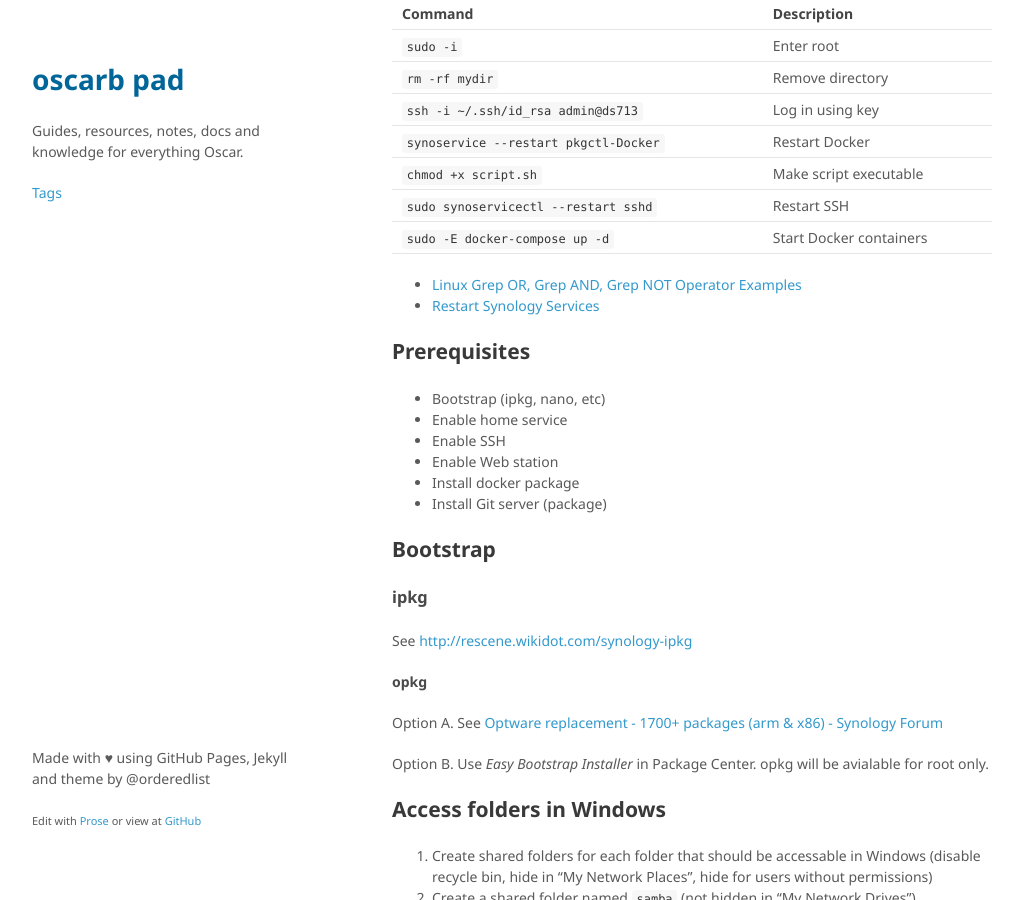
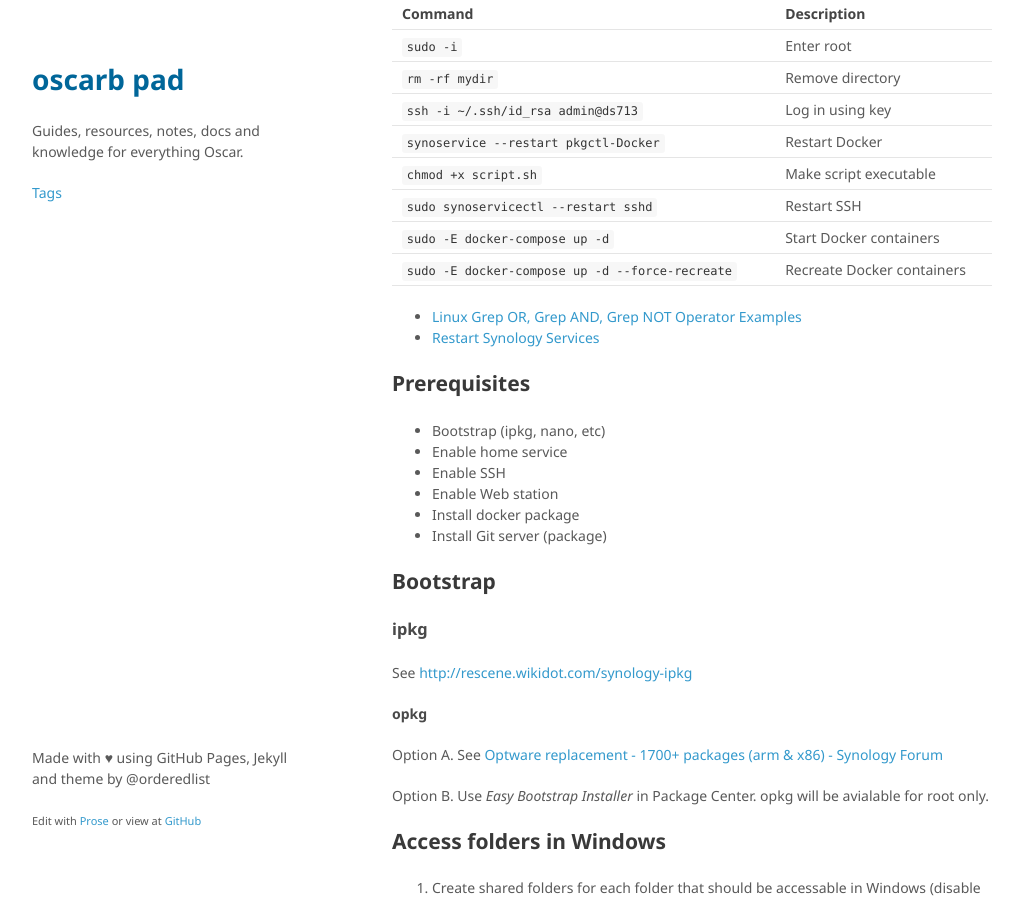
Before and after one commit to oscarb/pad, a Jekyll site: the page built from _docs/ds713.md, in a window 1280 px wide and 900 px high, scrolled down 1994 px. Shown: the whole window, without its empty margins (128-1151 px from the left). Built offline with Jekyll 4.4.1, drawn with Linux system fonts in a browser that asks for light colours; some web fonts are replaced.

Commit message:
Update ds713.md

```diff
--- a/_docs/ds713.md
+++ b/_docs/ds713.md
@@ -43,6 +43,8 @@ Command | Description
 `chmod +x script.sh` | Make script executable
 `sudo synoservicectl --restart sshd` | Restart SSH
 `sudo -E docker-compose up -d` | Start Docker containers
+`sudo -E docker-compose up -d --force-recreate` | Recreate Docker containers
+
 
 
 * [Linux Grep OR, Grep AND, Grep NOT Operator Examples](http://www.thegeekstuff.com/2011/10/grep-or-and-not-operators)
```
